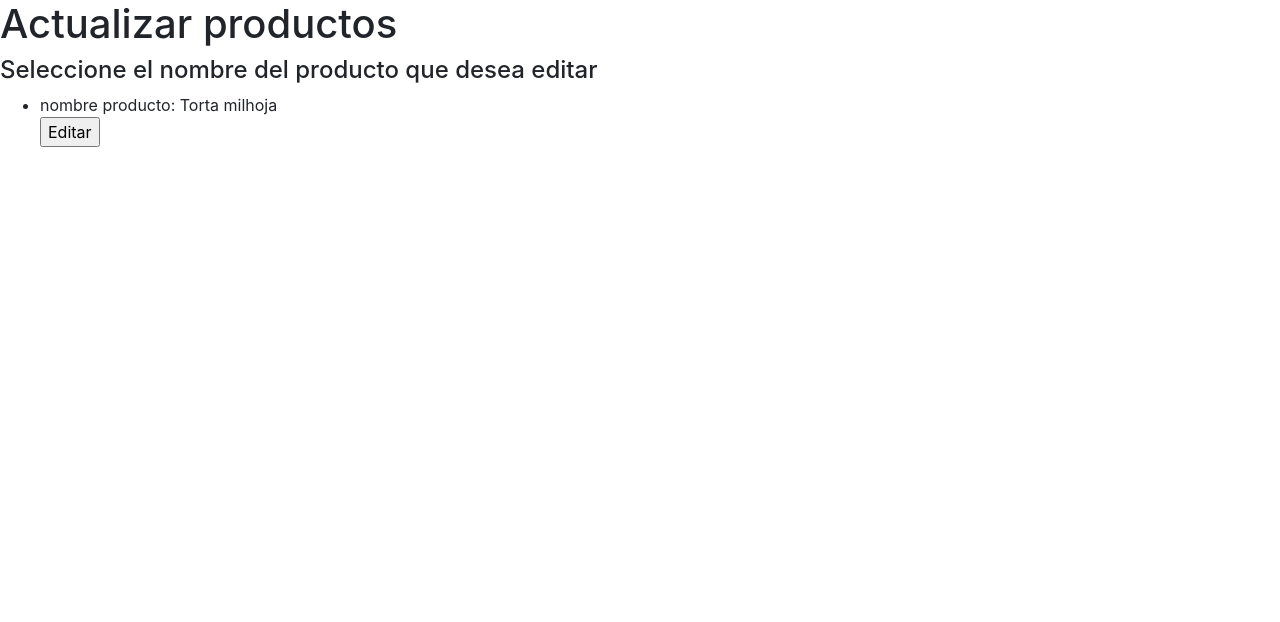
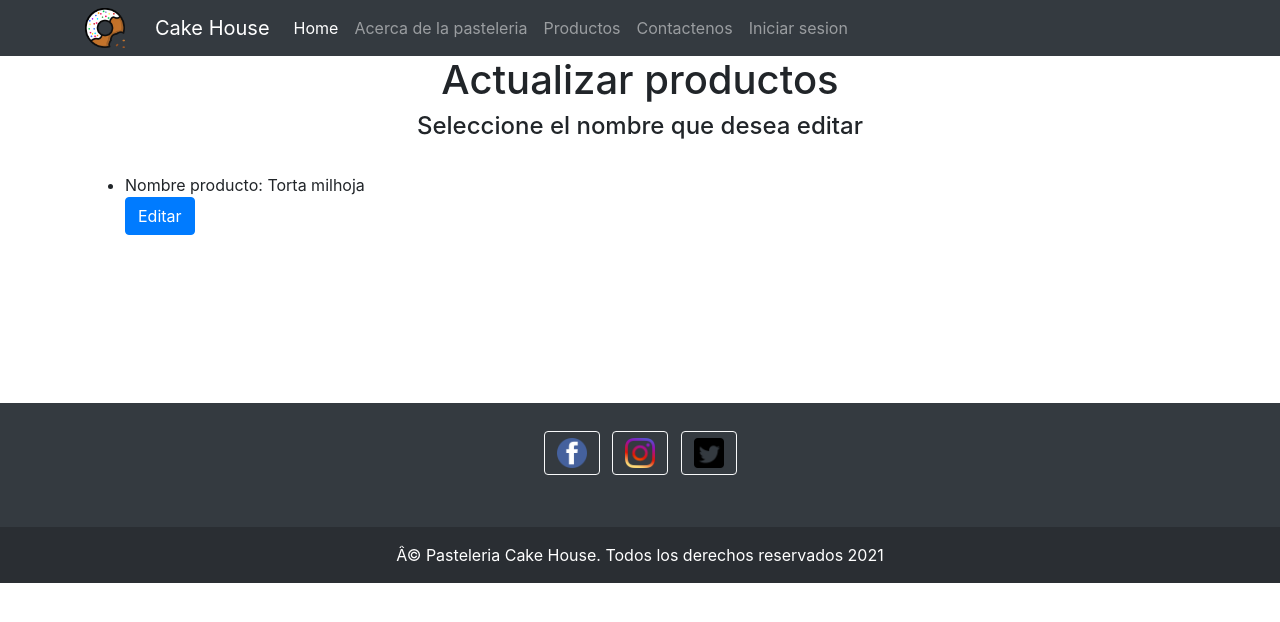
Before and after one commit to Ignacio1809/prueba4, a Django app: template pasteleria/templates/pasteleria/actualizar_producto.html in a window 1280 px wide. Shown: the top 622 px of the page. Run offline with Django 3.2, Linux system fonts and the light colour scheme; the template is opened without the code that fills it: values that come from a table or form of the project are taken from there, others are empty; data comes from the database, SQL or seed files in the repository; some libraries are stand-ins or nearby versions.

Commit message:
Se actualiza el código de la página html actualizar producto

```diff
--- a/pasteleria/templates/pasteleria/actualizar_producto.html
+++ b/pasteleria/templates/pasteleria/actualizar_producto.html
@@ -1,17 +1,95 @@
 {% load static %}
 <link rel="stylesheet" type="text/css" href="{% static 'css/bootstrap.min.css' %}">
 <link rel="stylesheet" type="text/css" href="{% static 'css/style.css' %}">
-<script src="{% static 'js/funciones.js' %}"></script>
+
+
+
+<div>
+    <nav class="navbar navbar-expand-lg navbar-dark bg-dark">
+        <div class="container">
+            <img id="imagen" src="{% static 'img/iconfinder_bite-cake-christmas-cookie-seet_5448872.png' %}">
+            <a class="navbar-brand" href="#">Cake House</a>
+            <button class="navbar-toggler" type="button" data-toggle="collapse" data-target="#navbarsExample07"
+                aria-controls="navbarsExample07" aria-expanded="false" aria-label="Toggle navigation">
+                <span class="navbar-toggler-icon"></span>
+            </button>
+
+            <div class="collapse navbar-collapse" id="navbarsExample07">
+                <ul class="navbar-nav mr-auto">
+                    <li class="nav-item active">
+                        <a class="nav-link" href="{% url 'pasteleria:inicio' %}">Home <span class="sr-only">(current)</span></a>
+                    </li>
+                    <li class="nav-item">
+                        <a class="nav-link" href="#">Acerca de la pasteleria</a>
+                    </li>
+                    <li class="nav-item">
+                        <a class="nav-link" href="#">Productos</a>
+                    </li>
+                    <li class="nav-item">
+                        <a class="nav-link" href="#">Contactenos</a>
+                    </li>
+                    <li class="nav-item">
+                        <a class="nav-link" href="#">Iniciar sesion</a>
+                    </li>
+                </ul>
+            </div>
+        </div>
+    </nav>
+</div>
+<div style="text-align: center">
     <h1>Actualizar productos</h1>
-<h4>Seleccione el nombre del producto que desea editar</h4>
-{% for i in actualizar%}
-<form action="{% url 'pasteleria:editar_producto' %}" method="post">
+    <h4>Seleccione el nombre que desea editar</h4>
+</div>
+<br>
+{% for i in actualizar %}
+<form action="{% url 'pasteleria:editar_producto' %}" method="post" class="container-sm">
     {% csrf_token %}
+    <div class="form-row">
+        <div class="form-group col-md-6">
             <ul>
                 <input type="hidden" name="nombre_producto" value="{{i.nombre_producto}}">
                 <input type="hidden" name="precio" value="{{i.precio}}">
                 <input type="hidden" name="descripcion" value="{{i.descripcion}}">
-        <li>nombre producto: {{i.nombre_producto}}</li><span><input type="submit" value="Editar"></span>
+                <li>Nombre producto: {{i.nombre_producto}}</li>
+                <button type="submit" class="btn btn-primary">Editar</button>
             </ul>
+        </div>
+    </div>
 </form>
 {% endfor %}
+
+<br>
+<br>
+<br>
+<br>
+<br>
+
+<footer class="bg-dark text-center text-white">
+    <!-- Grid container -->
+    <div class="container p-4 pb-0">
+        <!-- Section: Social media -->
+        <section class="mb-4">
+            <!-- Facebook -->
+            <a class="btn btn-outline-light btn-floating m-1" href="#!" role="button"><i
+                    class="fab fa-facebook-f"></i><img src="{% static 'img/facebook.png' %}" style="width: 30px"></a>
+
+            <!-- Twitter -->
+            <a class="btn btn-outline-light btn-floating m-1" href="#!" role="button"><i
+                    class="fab fa-instagram"></i><img src="{% static 'img/instagram.png' %}" style="width: 30px"></a>
+
+            <!-- Google -->
+            <a class="btn btn-outline-light btn-floating m-1" href="#!" role="button"><i class="fab fa-twitter"></i><img
+                    src="{% static 'img/twitter.png' %}" style="width: 30px"></a>
+        </section>
+        <!-- Section: Social media -->
+    </div>
+    <!-- Grid container -->
+
+    <!-- Copyright -->
+    <div class="text-center p-3" style="background-color: rgba(0, 0, 0, 0.2);">
+        Â© Pasteleria Cake House. Todos los derechos reservados 2021
+    </div>
+    <!-- Copyright -->
+</footer>
+<script src="{% static 'js/jquery-3.6.0.min.js' %}"></script>
+<script src="{% static 'js/bootstrap.min.js' %}"></script>
```
Lines whose indentation alone changed are shown as unchanged.
